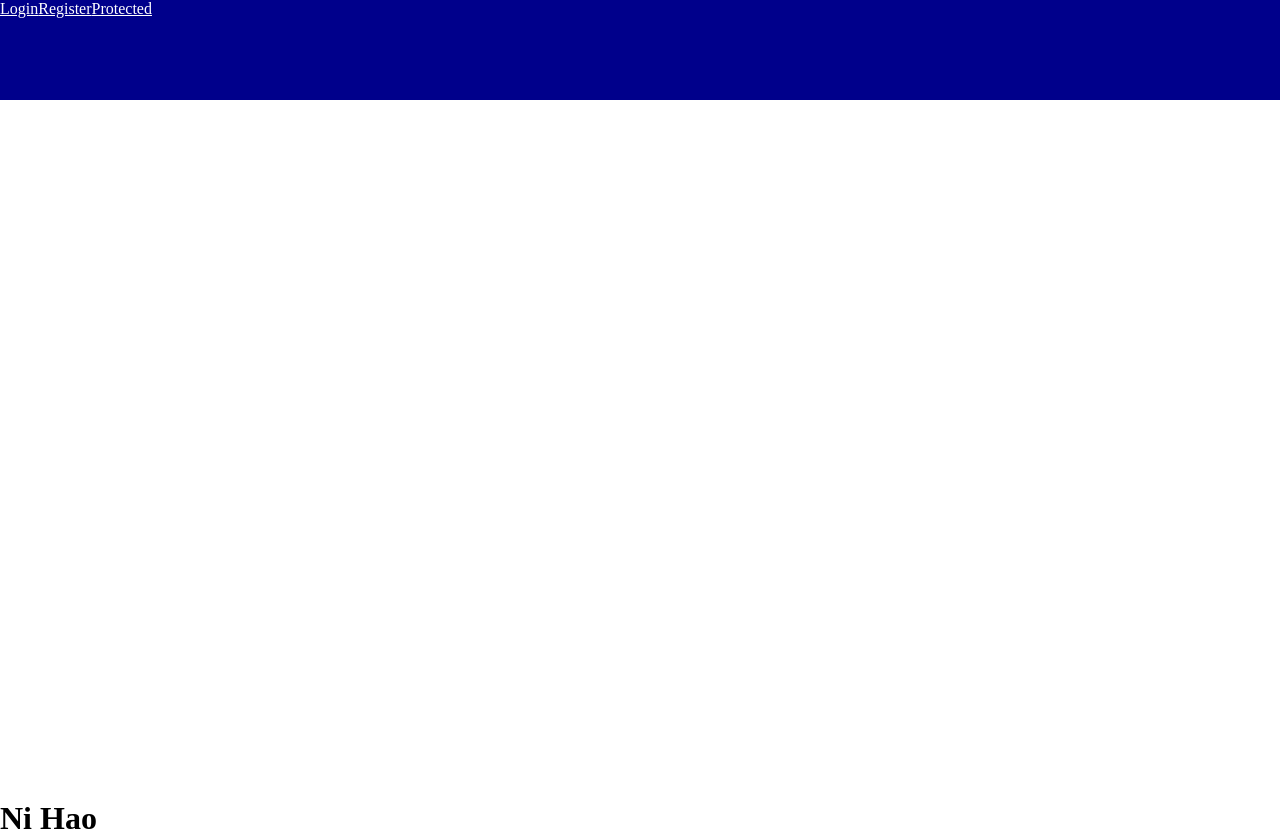
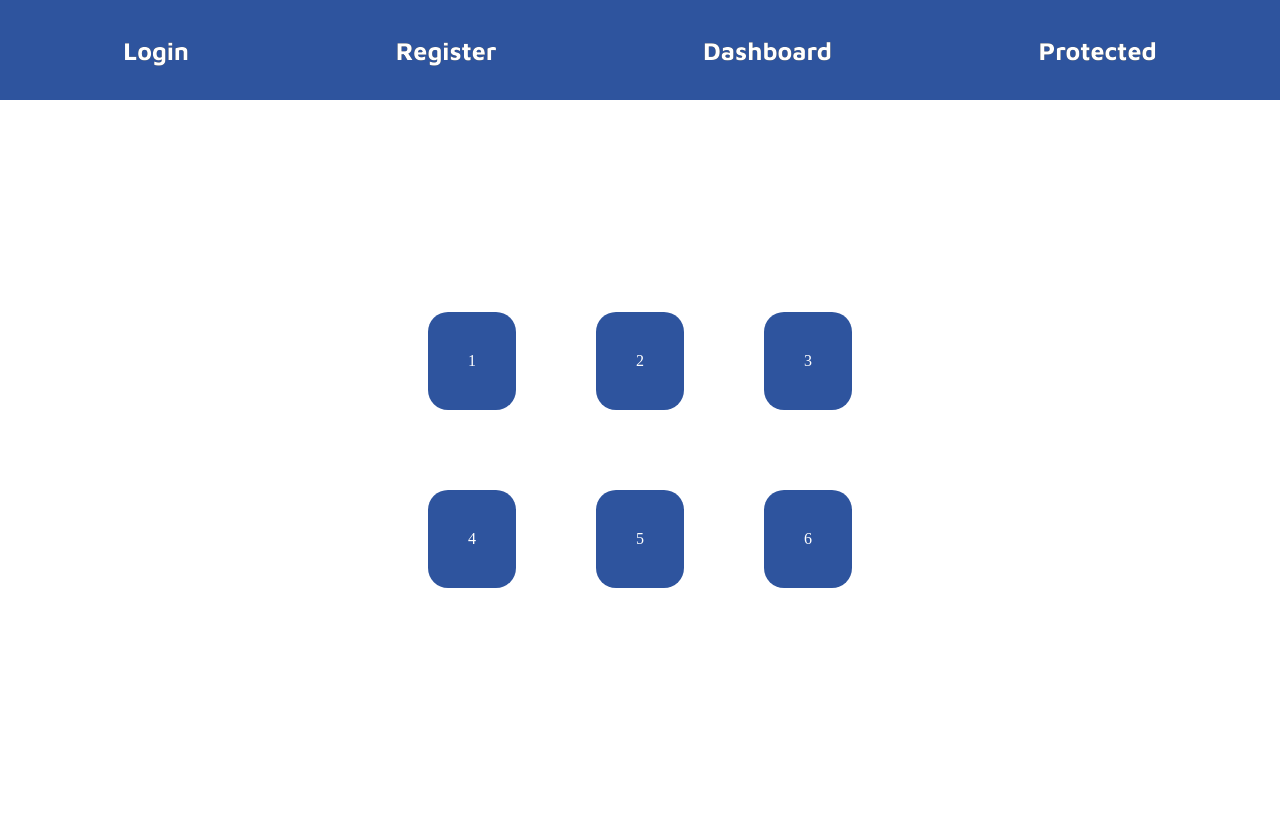
Before and after one commit to greglock1997/trainingPortalProject, a React (Vite) app: page /dashboard in a window 1280 px wide. After the commit the page ends 800 px from the top, so only its background shows below. Built offline with nearby package versions, Linux system fonts and the light colour scheme.

Commit message:
Added Dashboard page

```diff
--- a/index.html
+++ b/index.html
@@ -3,11 +3,13 @@
   <head>
     <meta charset="UTF-8" />
     <meta name="viewport" content="width=device-width, initial-scale=1.0" />
+    <link rel="preconnect" href="https://fonts.googleapis.com">
+    <link rel="preconnect" href="https://fonts.gstatic.com" crossorigin>
+    <link href="https://fonts.googleapis.com/css2?family=Maven+Pro:wght@400;700;900&display=swap" rel="stylesheet">
     <title>OTM Training Portal</title>
   </head>
   <body>
     <div id="root"></div>
     <script type="module" src="/src/index.jsx"></script>
-    <h1>Ni Hao</h1>
   </body>
 </html>
--- a/server.js
+++ b/server.js
@@ -1,5 +1,8 @@
 const express = require('express');
 const path = require('path');
+const mongoose = require('mongoose');
+
+console.log('Mongoose version : ', mongoose.version);
 
 const app = express();
 const port = process.env.PORT || 3000;
@@ -8,7 +11,7 @@ const port = process.env.PORT || 3000;
 app.use(express.static(path.join(__dirname, 'dist')));
 
 // Route to serve your React app
-app.get('/', (req, res) => {
+app.get('*', (req, res) => {
   res.sendFile(path.join(__dirname, 'dist', 'index.html'));
 });
 
--- a/src/components/AuthRequired.jsx
+++ b/src/components/AuthRequired.jsx
@@ -2,7 +2,7 @@ import React from "react"
 import { Outlet, Navigate } from "react-router-dom"
 
 export default function AuthRequired() {
-    const isLoggedIn = false;
+    const isLoggedIn = true;
     if (!isLoggedIn) {
         return <Navigate to="/login" />
     }
--- a/src/index.css
+++ b/src/index.css
@@ -13,11 +13,28 @@
 
 header {
     min-height: 100px;
-    background-color: darkblue;
+    padding: 20px;
+    display: flex;
+    flex-direction: row;
+    align-items: center;
+    justify-content: space-around;
+    background-color: #2E549E;
+    font-family: 'Maven Pro', sans-serif;
+    font-weight: 700;
+    font-size: 25px;
+    text-decoration: none;
 }
 
 header a {
-    color: white;
+    color: #FFFFFF;
+    text-decoration: none;
+    text-shadow: 0px 0px black;
+    transition: 0.5s;
+}
+
+header a:hover {
+    transform: translate(-2.5px, -2.5px);
+    text-shadow: 2.5px 2.5px black;
 }
 
 .login-container {
@@ -26,7 +43,8 @@ header a {
     display: flex;
     align-items: center;
     justify-content: center;
-    background-color: white;
+    font-family: 'Maven Pro', sans-serif;
+    background-color: #FFFFFF;
 }
 
 .login-form-container {
@@ -35,9 +53,10 @@ header a {
     align-items: center;
     justify-content: center;
     color: white;
-    background-color: darkblue;
+    background-color: #2E549E;
     padding: 30px;
     border-radius: 15px;
+    box-shadow: rgba(0, 0, 0, 0.07) 0px 1px 1px, rgba(0, 0, 0, 0.07) 0px 2px 2px, rgba(0, 0, 0, 0.07) 0px 4px 4px, rgba(0, 0, 0, 0.07) 0px 8px 8px, rgba(0, 0, 0, 0.07) 0px 16px 16px;
 }
 
 .login-form {
@@ -49,6 +68,8 @@ header a {
 
 .login-form input {
     margin-top: 20px;
+    padding: 5px;
+    border-radius: 2.5px;
 }
 
 .register-container {
@@ -59,3 +80,26 @@ header a {
     justify-content: center;
     background-color: white;
 }
+
+.dashboard-container {
+    height: 100%;
+    width: 100%;
+    display: flex;
+    flex-direction: column;
+    flex-wrap: wrap;
+    align-items: center;
+    justify-content: center;
+}
+
+.unit-section {
+    display: flex;
+}
+
+.unit-container {
+    padding: 40px;
+    margin: 40px;
+    background-color: #2E549E;
+    color: #FFFFFF;
+    border-radius: 20px;
+    cursor: pointer;
+}
--- a/src/index.jsx
+++ b/src/index.jsx
@@ -3,6 +3,7 @@ import ReactDOM from 'react-dom/client'
 import { BrowserRouter, Routes, Route, Link } from 'react-router-dom'
 import Login from './pages/Login.jsx'
 import Register from './pages/Register.jsx'
+import Dashboard from './pages/Dashboard.jsx'
 import AuthRequired from './components/AuthRequired.jsx'
 import './index.css'
 
@@ -12,6 +13,7 @@ ReactDOM.createRoot(document.getElementById('root')).render(
             <header>
                 <Link to="/login">Login</Link>
                 <Link to="/register">Register</Link>
+                <Link to="/dashboard">Dashboard</Link>
                 <Link to="/protected">Protected</Link>
             </header>
             <Routes>
@@ -19,6 +21,7 @@ ReactDOM.createRoot(document.getElementById('root')).render(
                 <Route path="/register" element={<Register />} />
                 <Route element={<AuthRequired />}>
                     <Route path="/protected" element={<h1>Secret Page</h1>} />
+                    <Route path="/dashboard" element={<Dashboard />} />
                 </Route>
             </Routes>
         </div>
--- /dev/null
+++ b/src/pages/Dashboard.jsx
@@ -0,0 +1,18 @@
+import React from 'react';
+
+export default function Dashboard() {
+    return (
+        <div className="dashboard-container">
+            <div className="unit-section">
+                <div className="unit-container">1</div>
+                <div className="unit-container">2</div>
+                <div className="unit-container">3</div>
+            </div>
+            <div className="unit-section">
+                <div className="unit-container">4</div>
+                <div className="unit-container">5</div>
+                <div className="unit-container">6</div>
+            </div>
+        </div>
+    )
+}
--- a/src/pages/Login.jsx
+++ b/src/pages/Login.jsx
@@ -7,8 +7,8 @@ export default function Login() {
       <div className="login-form-container">
         <h2>LOGIN</h2>
         <form className="login-form" action="">
-          <input type="text" />
-          <input type="text" />
+          <input type="text" placeholder="Username"/>
+          <input type="text" placeholder="Password"/>
         </form>
       </div>
     </div>
```
